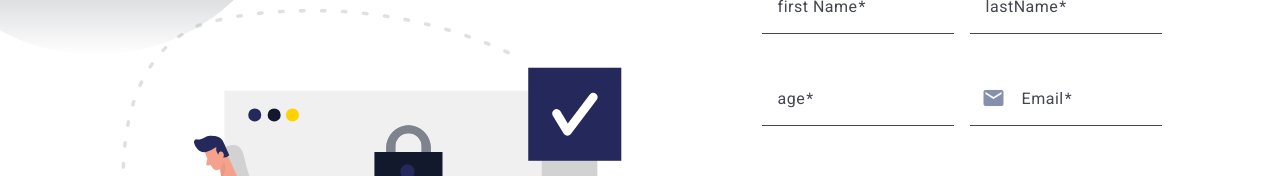
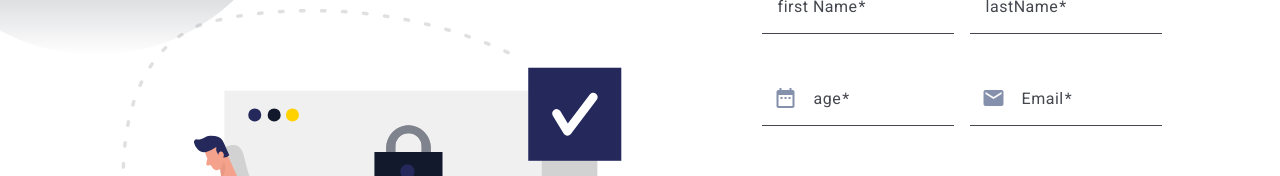
Before and after one commit to mehdi80/Reminder, an Angular app: page /register in a window 1280 px wide. Shown: the part 169-345 px from the top of the page. Built offline with nearby package versions, Linux system fonts and the light colour scheme.

Commit message:
cheat: adding validation for register form.

```diff
--- a/src/app/pages/register-page/register-page.component.html
+++ b/src/app/pages/register-page/register-page.component.html
@@ -1,6 +1,7 @@
 <div class="relative h-screen overflow-hidden">
 
-  <div class="
+  <div
+    class="
         absolute
         rounded-[50%]
         top-[-7rem]
@@ -11,7 +12,8 @@
         md:h-[400px]
         md:top-[-11rem]
         md:left-[-6.5rem]
-  bg-custom-gradient"></div>
+        bg-custom-gradient"
+  ></div>
 
   <div
     class="
@@ -25,72 +27,141 @@
         bottom-[-6rem]
         md:right-[-6.5rem]
         bg-custom-gradient
-    rotate-180"></div>
+        rotate-180"
+  ></div>
 
   <div class=" h-screen grid justify-center items-center px-3 md:px-8 md:grid-cols-[1.5fr_1fr]">
 
-    <img class="h-auto hidden max-w-full md:block md:w-[700px] md:justify-self-center" src="./authentication.svg"
-         alt="">
+    <img class="h-auto hidden max-w-full md:block md:w-[700px] md:justify-self-center"
+         src="./authentication.svg"
+         alt=""
+    >
 
-    <form action="" class="w-[290px] md:w-[400px] grid grid-cols-1 md:grid-cols-2 gap-4">
+    <form
+      [formGroup]="form"
+      class="w-[290px] md:w-[400px] grid grid-cols-1 md:grid-cols-2 gap-4"
+    >
 
       <h1 class="text-4xl font-medium mb-4 md:text-[2.5rem] col-span-2">Welcome</h1>
 
-
       <mat-form-field class="">
         <mat-label class="">first Name</mat-label>
-          <input class="text-custom-gray " type="text" matInput [formControl]="firstNameFormControl" [errorStateMatcher]="matcher">
-          @if (firstNameFormControl.hasError('password') && !firstNameFormControl.hasError('required')) {
-            <mat-error>First name is <strong>required</strong></mat-error>
+        <input
+          class="text-custom-gray "
+          type="text" matInput
+          formControlName="firstNameFormControl"
+          [errorStateMatcher]="matcher"
+        >
+
+        @if (form.get('firstNameFormControl')?.hasError('minlength') &&
+        !form.get('firstNameFormControl')?.hasError('required')) {
+          <mat-error>The First name must be more than <strong> 4 letters. </strong></mat-error>
         }
-          @if (passwordFormControl.hasError('required')) {
-            <mat-error>The First name must be more than <strong> three letters. </strong> </mat-error>
+        @if (form.get('firstNameFormControl')?.hasError('pattern') &&
+        !form.get('firstNameFormControl')?.hasError('required')) {
+          <mat-error>
+
+            <strong>Only letters allowed</strong>
+          </mat-error>
+        }
+        @if (form.get('passwordFormControl')?.hasError('required')) {
+          <mat-error>
+            First name is <strong>required</strong>
+          </mat-error>
         }
       </mat-form-field>
 
       <mat-form-field class="w-full">
         <mat-label class="">lastName</mat-label>
-          <input class="text-custom-gray " type="lastName" matInput [formControl]="lastNameFormControl" [errorStateMatcher]="matcher">
-          @if (lastNameFormControl.hasError('password') && !lastNameFormControl.hasError('required')) {
+        <input
+          class="text-custom-gray "
+          type="text"
+          matInput formControlName="lastNameFormControl"
+          [errorStateMatcher]="matcher"
+        >
+
+        @if (form.get('lastNameFormControl')?.hasError('minlength') &&
+        !form.get('lastNameFormControl')?.hasError('required')) {
+          <mat-error>
+            The Last name must be more than <strong> 4 letters. </strong>
+          </mat-error>
+        }
+        @if (form.get('lastNameFormControl')?.hasError('pattern') &&
+        !form.get('lastNameFormControl')?.hasError('required')) {
+
+          <mat-error>
+            <strong>Only letters allowed</strong>
+          </mat-error>
+        }
+        @if (form.get('passwordFormControl')?.hasError('required')) {
           <mat-error>Last name is <strong>required</strong></mat-error>
-          }
-          @if (passwordFormControl.hasError('required')) {
-            <mat-error>The Last name must be more than <strong> three letters. </strong></mat-error>
         }
       </mat-form-field>
 
       <mat-form-field class="w-full">
         <mat-label class="">age</mat-label>
-          <input class="text-custom-gray " type="number" matInput [formControl]="ageFormControl" [errorStateMatcher]="matcher">
-          @if (ageFormControl.hasError('password') && !ageFormControl.hasError('required')) {
-            <mat-error>Please enter a valid email address</mat-error>
+        <mat-icon class="text-custom-gray" matPrefix>date_range</mat-icon>
+        <input class="text-custom-gray "
+               type="text"
+               matInput
+               formControlName="ageFormControl"
+               [errorStateMatcher]="matcher"
+        >
+
+        @if (form.get('ageFormControl')?.hasError('min') &&
+        !form.get('ageFormControl')?.hasError('required')) {
+          <mat-error>Minimum age is 18</mat-error>
         }
-          @if (passwordFormControl.hasError('required')) {
+        @if (form.get('ageFormControl')?.hasError('max') &&
+        !form.get('ageFormControl')?.hasError('required')) {
+          <mat-error>Maximum age is 100</mat-error>
+        }
+        @if (form.get('passwordFormControl')?.hasError('required')) {
           <mat-error>age is <strong>required</strong></mat-error>
         }
       </mat-form-field>
 
       <mat-form-field class="w-full">
         <mat-label class="">Email</mat-label>
-          <input class="text-custom-gray " type="email" matInput [formControl]="emailFormControl" [errorStateMatcher]="matcher">
-          <mat-icon class="text-custom-gray" matPrefix >mail</mat-icon>
-          @if (emailFormControl.hasError('email') && !emailFormControl.hasError('required')) {
-            <mat-error>Please enter a valid email address</mat-error>
+        <input
+          class="text-custom-gray "
+          type="email"
+          matInput
+          formControlName="emailFormControl"
+          [errorStateMatcher]="matcher"
+        >
+        <mat-icon class="text-custom-gray" matPrefix>mail</mat-icon>
+        @if (form.get('emailFormControl')?.hasError('email')
+        && !form.get('emailFormControl')?.hasError('required')) {
+          <mat-error>
+            Please enter a valid email address
+          </mat-error>
         }
-          @if (passwordFormControl.hasError('required')) {
-            <mat-error>email is <strong>required</strong></mat-error>
+        @if (form.get('emailFormControl')?.hasError('required')) {
+          <mat-error>
+            email is <strong>required</strong>
+          </mat-error>
         }
       </mat-form-field>
 
       <mat-form-field class="w-full">
         <mat-label class="">Phone Number</mat-label>
-          <input class="text-custom-gray " type="number" matInput [formControl]="phoneNumberFormControl" [errorStateMatcher]="matcher">
-          <mat-icon class="text-custom-gray" matPrefix >add_call</mat-icon>
-          @if (phoneNumberFormControl.hasError('phone') && !phoneNumberFormControl.hasError('required')) {
+        <input
+          class="text-custom-gray "
+          type="text"
+          matInput
+          formControlName="phoneNumberFormControl"
+          [errorStateMatcher]="matcher"
+        >
+        <mat-icon class="text-custom-gray" matPrefix>add_call</mat-icon>
+        @if (form.get('phoneNumberFormControl')?.hasError('pattern')
+        && !form.get('phoneNumberFormControl')?.hasError('required')) {
           <mat-error>Please enter a valid Phone number</mat-error>
         }
-          @if (phoneNumberFormControl.hasError('required')) {
-            <mat-error>Phone number is <strong>required</strong></mat-error>
+        @if (form.get('phoneNumberFormControl')?.hasError('required')) {
+          <mat-error>
+            Phone number is <strong>required</strong>
+          </mat-error>
         }
       </mat-form-field>
 
@@ -100,40 +171,66 @@
           type="text"
           class="text-custom-gray"
           matInput
+          formControlName="usernameFormControl"
+          [errorStateMatcher]="matcher"
+        >
 
-          [formControl]="usernameFormControl"
-          [errorStateMatcher]="matcher">
+        <mat-icon class="text-custom-gray" matPrefix>account_circle</mat-icon>
 
-        <mat-icon class="text-custom-gray" matPrefix >account_circle</mat-icon>
-        @if (usernameFormControl.hasError('email') && usernameFormControl.hasError('required')) {
-          <mat-error>Please enter a valid User name address</mat-error>
+        @if (form.get('usernameFormControl')?.hasError('minlength') &&
+        !form.get('usernameFormControl')?.hasError('required')) {
+          <mat-error>At least 6 characters</mat-error>
         }
-        @if (usernameFormControl.hasError('required')) {
+        @if (form.get('usernameFormControl')?.hasError('pattern') &&
+        !form.get('usernameFormControl')?.hasError('required')) {
+          <mat-error>Only letters and numbers allowed</mat-error>
+        }
+        @if (form.get('usernameFormControl')?.hasError('required')) {
           <mat-error>User name is <strong>required</strong></mat-error>
         }
       </mat-form-field>
 
       <mat-form-field class="w-full">
         <mat-label class="">Password</mat-label>
-          <input class="text-custom-gray " type="password" matInput [formControl]="passwordFormControl" [errorStateMatcher]="matcher">
-          <mat-icon class="text-custom-gray" matPrefix >lock</mat-icon>
-          @if (passwordFormControl.hasError('password') && !passwordFormControl.hasError('required')) {
-            <mat-error>Please enter a valid password</mat-error>
+        <input
+          class="text-custom-gray "
+          type="password"
+          matInput
+          formControlName="passwordFormControl"
+          [errorStateMatcher]="matcher"
+        >
+        <mat-icon class="text-custom-gray" matPrefix>lock</mat-icon>
+        @if (form.get('passwordFormControl')?.hasError('minlength')
+        && !form.get('passwordFormControl')?.hasError('required')) {
+          <mat-error>At least 8 characters</mat-error>
         }
-          @if (passwordFormControl.hasError('required')) {
-            <mat-error>Password is <strong>required</strong></mat-error>
+        @if (form.get('passwordFormControl')?.hasError('pattern')
+        && !form.get('passwordFormControl')?.hasError('required')) {
+          <mat-error>Must contain uppercase, lowercase, number, and special character</mat-error>
+        }
+        @if (form.get('passwordFormControl')?.hasError('required')) {
+          <mat-error>
+            Password is <strong>required</strong>
+          </mat-error>
         }
       </mat-form-field>
 
       <mat-form-field class="w-full">
         <mat-label class="">Re-Password</mat-label>
-          <input class="text-custom-gray " type="password" matInput [formControl]="rePasswordFormControl" [errorStateMatcher]="matcher">
-          <mat-icon class="text-custom-gray" matPrefix >lock</mat-icon>
-          @if (rePasswordFormControl.hasError('password') && !rePasswordFormControl.hasError('required')) {
+        <input
+          class="text-custom-gray "
+          type="password"
+          matInput
+          formControlName="rePasswordFormControl"
+          [errorStateMatcher]="matcher"
+        >
+        <mat-icon class="text-custom-gray" matPrefix>lock</mat-icon>
+        @if (form.get('rePasswordFormControl')?.hasError('notMatching') &&
+        !form.get('rePasswordFormControl')?.hasError('required')) {
           <mat-error>The password does not match its repetition.</mat-error>
         }
-          @if (rePasswordFormControl.hasError('required')) {
-            <mat-error>Password is <strong>required</strong></mat-error>
+        @if (form.get('rePasswordFormControl')?.hasError('required')) {
+          <mat-error>Confirm your password</mat-error>
         }
       </mat-form-field>
 
@@ -145,7 +242,10 @@
           font-medium
           text-custom-gray
           hover:text-custom-blue
-        ">Forgot Password?</a>
+        "
+      >
+        Forgot Password?
+      </a>
 
       <input
         type="submit"
@@ -160,7 +260,9 @@
         rounded-[0.5rem]
         cursor-pointer
         hover:shadow-xl
-        col-span-2">
+        col-span-2"
+        [disabled]="form.invalid"
+      >
 
       <div class="text-center col-span-2">
         <span class="block mb-2">Our login with</span>
@@ -178,7 +280,8 @@
            rounded-[50%]
            text-white
            text-xl
-           hover:bg-custom-blue">
+           hover:bg-custom-blue"
+        >
           <i class='bx bxl-facebook'></i>
         </a>
 
@@ -195,7 +298,8 @@
            rounded-[50%]
            text-white
            text-xl
-           hover:bg-custom-blue">
+           hover:bg-custom-blue"
+        >
           <i class='bx bxl-google'></i>
         </a>
 
@@ -212,7 +316,8 @@
            rounded-[50%]
            text-white
            text-xl
-           hover:bg-custom-blue">
+           hover:bg-custom-blue"
+        >
           <i class='bx bxl-instagram'></i>
         </a>
       </div>
--- a/src/app/pages/register-page/register-page.component.ts
+++ b/src/app/pages/register-page/register-page.component.ts
@@ -1,6 +1,14 @@
-import { Component } from '@angular/core';
-import {FormControl, FormGroupDirective, FormsModule, NgForm, ReactiveFormsModule, Validators} from '@angular/forms';
-import {MatError, MatFormField, MatFormFieldModule, MatHint, MatLabel} from '@angular/material/form-field';
+import {Component} from '@angular/core';
+import {
+  AbstractControl,
+  FormControl, FormGroup,
+  FormGroupDirective,
+  FormsModule,
+  NgForm,
+  ReactiveFormsModule, ValidatorFn,
+  Validators
+} from '@angular/forms';
+import {MatError, MatFormField, MatFormFieldModule, MatLabel} from '@angular/material/form-field';
 import {MatInput} from '@angular/material/input';
 import {ErrorStateMatcher} from '@angular/material/core';
 import {MatIcon} from '@angular/material/icon';
@@ -11,6 +19,22 @@ export class MyErrorStateMatcher implements ErrorStateMatcher {
     return !!(control && control.invalid && (control.dirty || control.touched || isSubmitted));
   }
 }
+
+export function matchPasswords(password: string, rePassword: string): ValidatorFn {
+  return (formGroup: AbstractControl) => {
+    const pass = formGroup.get(password)?.value;
+    const confirmPass = formGroup.get(rePassword);
+
+    if (confirmPass && pass !== confirmPass.value) {
+      confirmPass.setErrors({ notMatching: true });
+    } else {
+      confirmPass?.setErrors(null);
+    }
+
+    return null;
+  };
+}
+
 @Component({
   selector: 'app-register-page',
   imports: [
@@ -29,13 +53,72 @@ export class MyErrorStateMatcher implements ErrorStateMatcher {
 export class RegisterPageComponent {
 
   constructor() {}
-  usernameFormControl = new FormControl('', [Validators.required, Validators.min(6)]);
-  passwordFormControl = new FormControl('', [Validators.required, Validators.min(6)]);
-  rePasswordFormControl = new FormControl('', [Validators.required, Validators.min(6)]);
-  firstNameFormControl = new FormControl('', [Validators.required, Validators.min(6)]);
-  lastNameFormControl = new FormControl('', [Validators.required, Validators.min(6)]);
-  ageFormControl = new FormControl('', [Validators.required, Validators.min(6)]);
-  emailFormControl = new FormControl('', [Validators.required, Validators.min(6)]);
-  phoneNumberFormControl = new FormControl('', [Validators.required, Validators.min(6)]);
+
+  form = new FormGroup(
+    {
+      usernameFormControl: new FormControl('',
+        [
+          Validators.required,
+          Validators.minLength(6),
+          Validators.pattern(/^[a-zA-Z0-9]+$/)
+        ]
+      ),
+
+      passwordFormControl: new FormControl('',
+        [
+          Validators.required,
+          Validators.minLength(8),
+          Validators.pattern(/^(?=.*[a-z])(?=.*[A-Z])(?=.*\d)(?=.*[@#$%^&*!_])[A-Za-z\d@#$%^&*!_]{8,}$/)
+        ]
+      ),
+
+      rePasswordFormControl: new FormControl('',
+        [
+          Validators.required,
+          Validators.min(8)
+        ]
+      ),
+
+      firstNameFormControl: new FormControl('',
+        [
+          Validators.required,
+          Validators.minLength(4),
+          Validators.pattern(/^[a-zA-Z\u0600-\u06FF\s]+$/)
+        ]
+      ),
+
+      lastNameFormControl: new FormControl('',
+        [
+          Validators.required,
+          Validators.minLength(4),
+          Validators.pattern(/^[a-zA-Z\u0600-\u06FF\s]+$/)
+        ]
+      ),
+
+      ageFormControl: new FormControl('',
+        [
+          Validators.required,
+          Validators.min(18),
+          Validators.max(100)
+        ]
+      ),
+
+      emailFormControl: new FormControl('',
+        [
+          Validators.required,
+          Validators.email
+        ]
+      ),
+
+      phoneNumberFormControl: new FormControl('',
+        [
+          Validators.required,
+          Validators.pattern(/^09\d{9}$/)
+        ]
+      ),
+    },
+    {validators: matchPasswords('passwordFormControl', 'rePasswordFormControl')}
+  );
+
   matcher = new MyErrorStateMatcher();
 }
```
Lines whose indentation alone changed are shown as unchanged.
